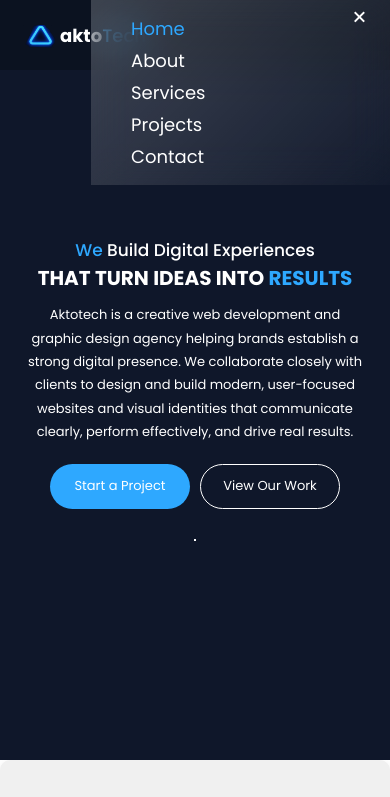
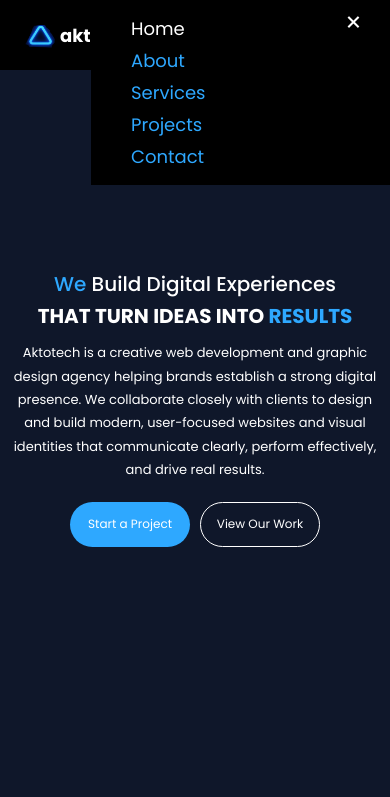
Before and after one commit to koweb1/my-agency-portfolio, a plain HTML site: page index.html in a window 390 px wide. Both pictures are taken after a click on the icon 353 px from the left and 35 px from the top of the page. Shown: the top 797 px of the page. Drawn offline with nearby package versions, Linux system fonts and the light colour scheme.

Commit message:
Add files via upload

```diff
--- a/index.html
+++ b/index.html
@@ -57,8 +57,8 @@
           and drive real results.
         </p>
         <div class="btn1">
-          <a href="#contact" class="btn btn-primary">Start a Project</button>
-          <a href="#project" class="btn btn-secondary">View Our Work</button>
+          <a href="#contact" class="btn btn-primary">Start a Project</a>
+          <a href="#project" class="btn btn-secondary">View Our Work</a>
         </div>
       </div>
       <div class="right">
--- a/index.js
+++ b/index.js
@@ -1,6 +1,10 @@
 const hamburger = document.getElementById("hamburger");
 const close = document.getElementById("menu");
 const navLinks = document.querySelector(".nav-links");
+
+function isMobile() {
+  return window.innerWidth <= 800;
+}
 
 hamburger.addEventListener("click", () => {
   console.log("Hamburger clicked!");
@@ -13,3 +17,26 @@ close.addEventListener("click", () => {
   navLinks.style.opacity = 0;
   hamburger.style.opacity = 1;
 });
+
+const header = document.querySelector("header");
+let previouScrollY = window.scrollY;
+const threesHold = 10;
+
+window.addEventListener("scroll", () => {
+  const currentScrollY = window.scrollY;
+  const threesHolDifference = Math.abs(previouScrollY - currentScrollY);
+  if (threesHolDifference < threesHold) return;
+  if (currentScrollY > previouScrollY) {
+    header.style.top = "-100px"
+  } else {
+    header.style.top = "0";
+  }
+
+   if (isMobile()) {
+     navLinks.style.opacity = 0;
+
+     hamburger.style.opacity = 1;
+   }
+
+  previouScrollY = currentScrollY;
+})
--- a/style.css
+++ b/style.css
@@ -97,7 +97,7 @@ nav .bx-x {
   flex-direction: column;
   align-items: center;
   justify-content: center;
-  margin-top: 10px;
+  margin-top: 20px;
 }
 .sub-heading .we {
   color: #fff;
@@ -217,11 +217,7 @@ span {
     right: 0;
     margin-right: -1px;
     top: 0;
-    background: linear-gradient(
-      135deg,
-      rgba(255, 255, 255, 0.2),
-      rgba(255, 255, 255, 0.02)
-    );
+    background: black;
     backdrop-filter: blur(20px);
     -webkit-backdrop-filter: blur(20px);
     min-height: 100px;
@@ -240,16 +236,22 @@ span {
     cursor: pointer;
     padding: 10px 20px;
   }
+  .container .nav-links a {
+    color: var(--blue-main);
+  }
+  .container .nav-links a:hover,
+  .container .nav-links a.active {
+    color: #fff;
+  }
   nav .bx-x {
     color: #fff;
-    font-size: 23px;
+    font-size: 25px;
     display: block;
     position: fixed;
-    right: 20px;
-    top: 5px;
-
+    right: 25px;
+    top: 10px;
     cursor: pointer;
-    z-index: 999;
+    z-index: 10800;
   }
   .container .header {
     padding: 30px 0;
@@ -259,6 +261,13 @@ span {
   }
   .sub-heading h1 {
     font-size: 35px;
+  }
+  .container .header {
+    position: fixed;
+    top: 0;
+    z-index: 10200;
+    padding: 20px 5px;
+    background-color: black;
   }
 }
 @media (max-width: 760px) {
@@ -270,7 +279,7 @@ span {
 }
 @media (max-width: 630px) {
   .container {
-    height: 90vh;
+    height: 100vh;
   }
   header .bx-menu {
     font-size: 23px;
@@ -280,12 +289,9 @@ span {
     font-size: 22px;
     font-weight: 500;
   }
-  .container .header {
-    padding: 20px 5px;
-    background-color: #0b1220;
-  }
+
   .container .sub-heading {
-    margin-top: 15px;
+    padding-top: 25%;
   }
   .sub-heading p {
     padding: 0 20px;
@@ -326,6 +332,9 @@ span {
   }
 }
 @media (max-width: 448px) {
+  .container .sub-heading {
+    padding-top: 33%;
+  }
   .header .balance h4 {
     font-size: 18px;
     font-weight: 500;
@@ -335,19 +344,21 @@ span {
     font-size: 20px;
   }
   .sub-heading p {
-    padding: 0 25px;
+    padding: 0 10px;
+    max-width: 420px;
     font-size: 13px;
   }
   .sub-heading .we {
-    font-size: 17px;
-    padding: 0;
+    font-size: 20px;
+    padding: 2px 0;
   }
   .sub-heading .btn1 {
     gap: 10px;
   }
   .sub-heading .btn1 a {
-    width: 140px;
+    width: 120px;
     height: 45px;
+    font-size: 12px;
     margin-top: -10px;
     border: none;
   }
```
